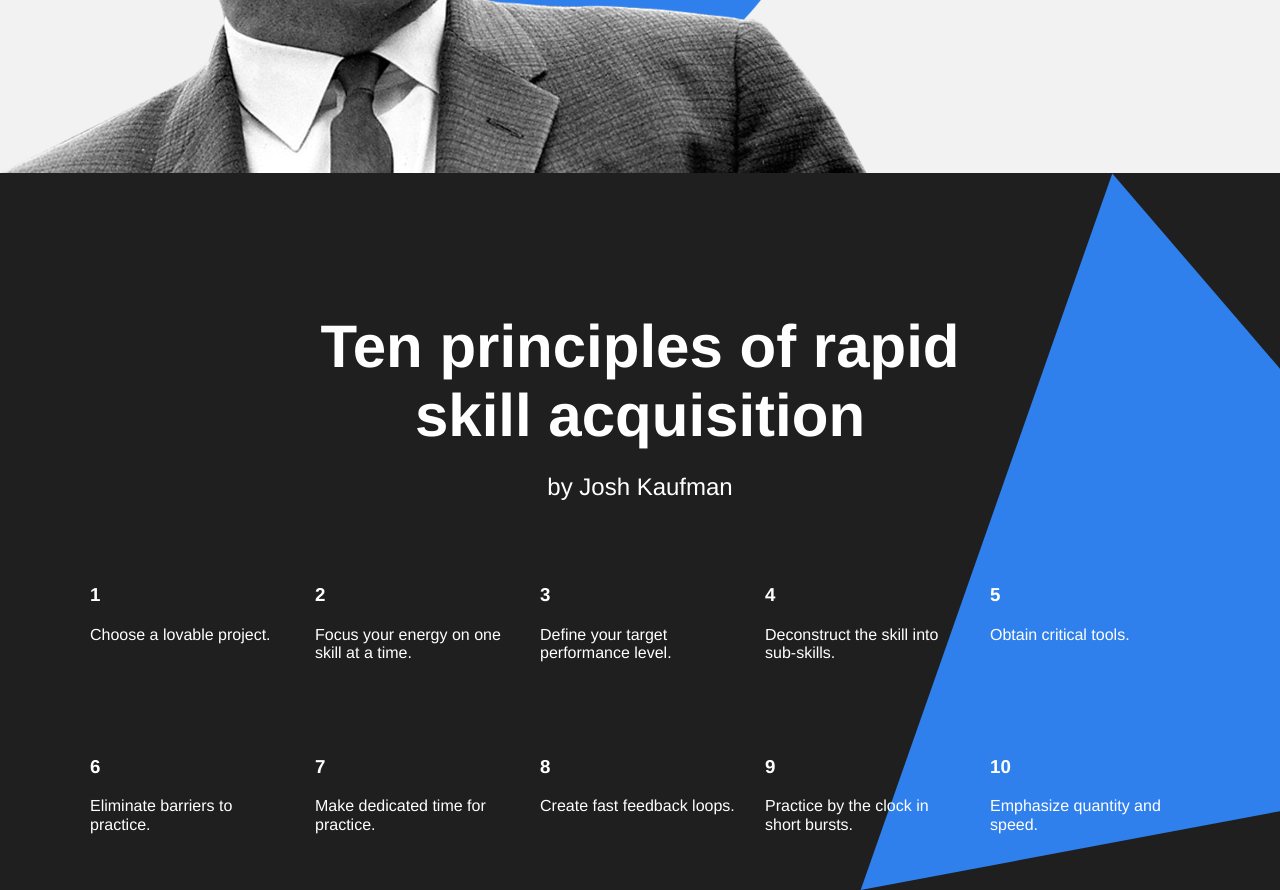
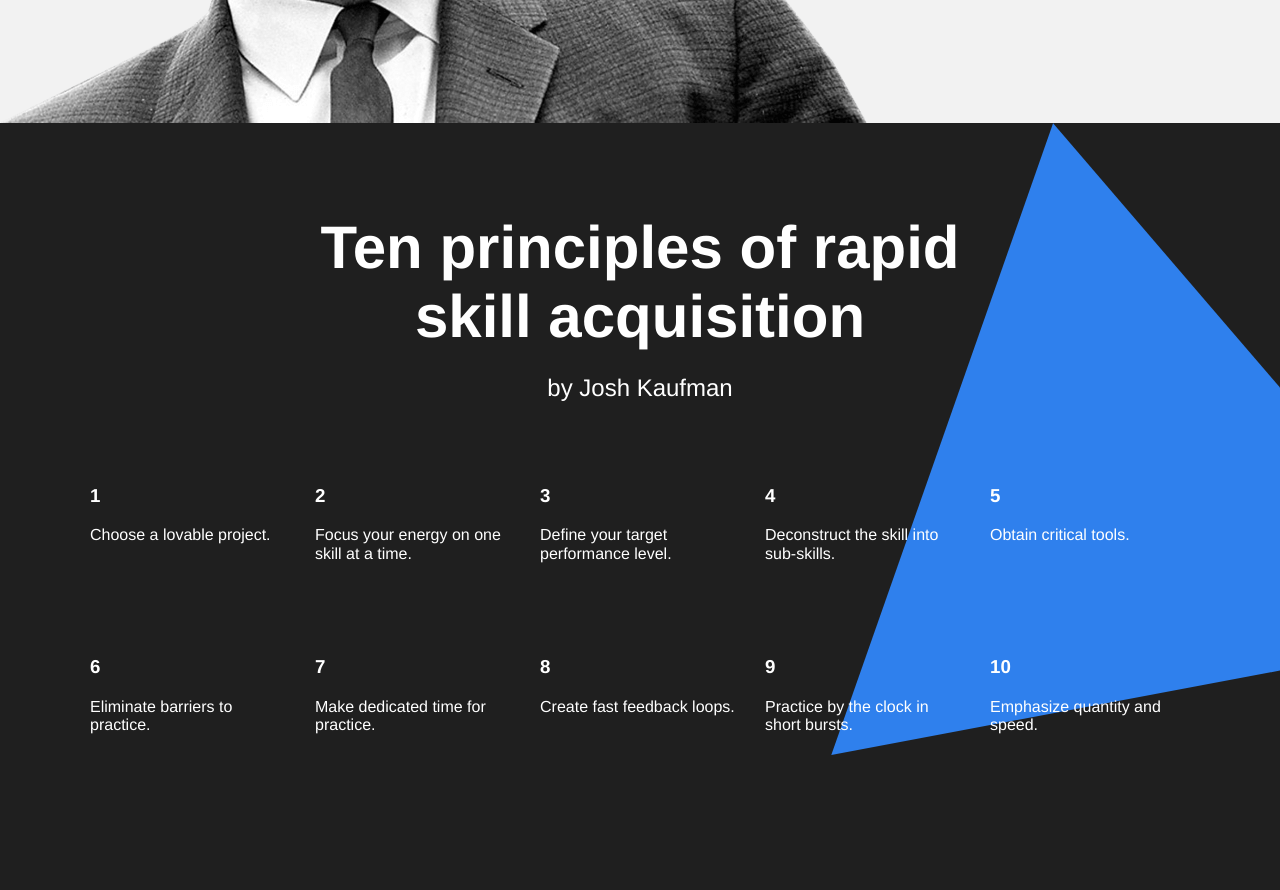
Before and after one commit to jp098/web_project_1, a plain HTML site: page index.html in a window 1280 px wide. Shown: the part 2720-3610 px from the top of the page. Drawn offline with Linux system fonts and the light colour scheme.

Commit message:
updated html-css

```diff
--- a/styles/style.css
+++ b/styles/style.css
@@ -1,3 +1,6 @@
+h2 {
+    margin-top: 0px;
+}
 .page {
     min-width: 1100px;
     /* we don't know how to make mobile versions of websites yet, */
@@ -78,7 +81,6 @@
 
 .list {
     list-style: none;
-    font-style: unset;
     margin: 0px;
     padding: 0px;
 }
@@ -251,6 +253,7 @@
     background-image: url(../images/kaufman-triangle.svg);
     background-repeat: no-repeat;
     background-attachment: scroll;
+    background-size: cover;
     width: 877px;
     height: 877px;
 }
```
